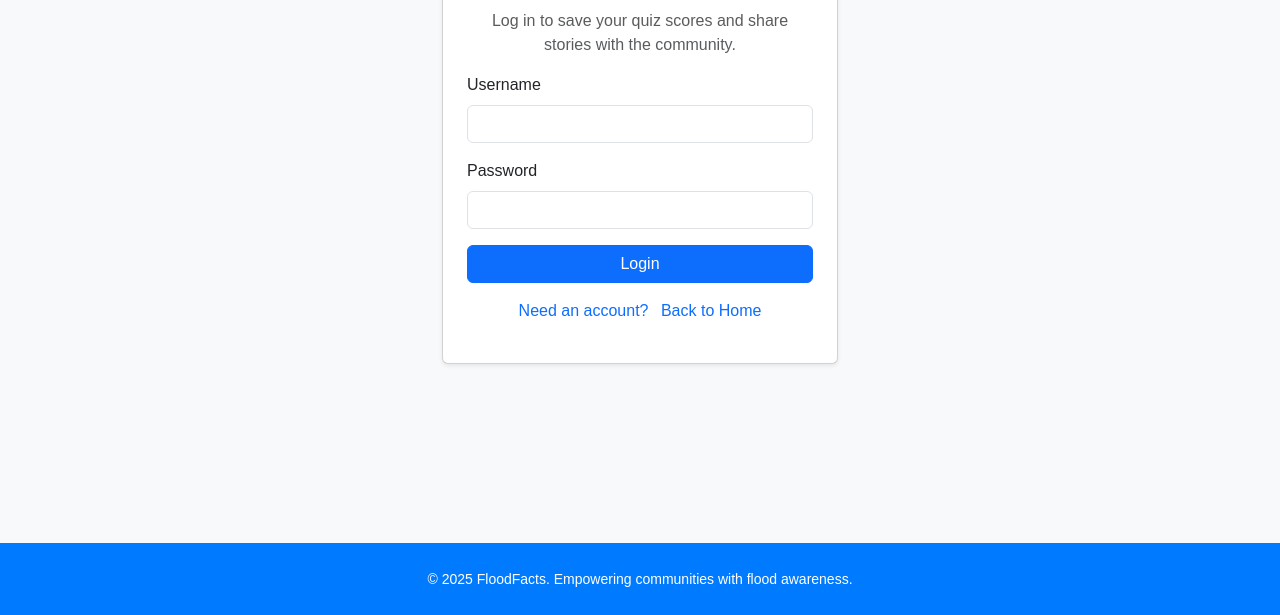
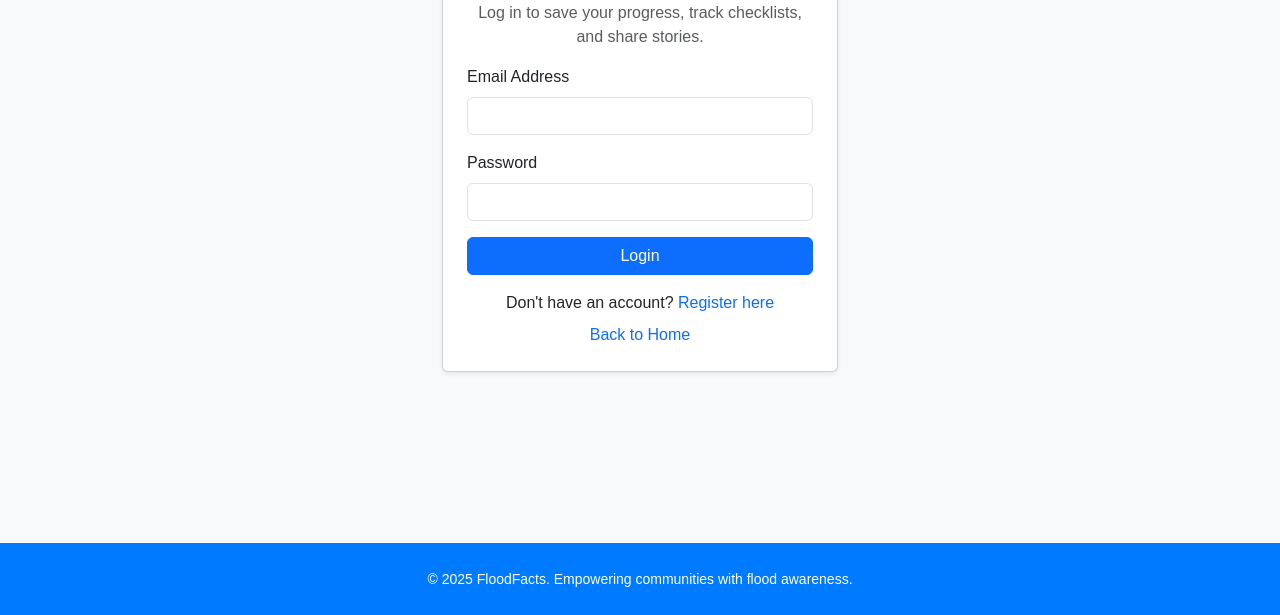
Before and after one commit to Gio6076/FloodAid, a plain HTML site: page login.html in a window 1280 px wide. Shown: the part 327-942 px from the top of the page. Drawn offline with nearby package versions, Linux system fonts and the light colour scheme.

Commit message:
Update login.html

```diff
--- a/login.html
+++ b/login.html
@@ -32,11 +32,11 @@
         <div class="container" style="max-width: 420px;">
             <div class="card p-4 shadow-sm">
                 <h2 class="text-center text-primary mb-4"><i class="fas fa-sign-in-alt"></i> Login to FloodFacts</h2>
-                <p class="text-muted text-center">Log in to save your quiz scores and share stories with the community.</p>
+                <p class="text-muted text-center">Log in to save your progress, track checklists, and share stories.</p>
                 <form id="login-form">
                     <div class="mb-3">
-                        <label for="username" class="form-label">Username</label>
-                        <input type="text" class="form-control" id="username" required>
+                        <label for="email" class="form-label">Email Address</label>
+                        <input type="email" class="form-control" id="email" required>
                     </div>
                     <div class="mb-3">
                         <label for="password" class="form-label">Password</label>
@@ -44,10 +44,11 @@
                     </div>
                     <button type="submit" class="btn btn-primary w-100">Login</button>
                 </form>
-                <p class="mt-3 text-center">
-                    <a href="signup.html" class="text-decoration-none me-2">Need an account?</a>
-                    <a href="index.html" class="text-decoration-none">Back to Home</a>
-                </p>
+
+                <div class="mt-3 text-center">
+                    <p class="mb-2">Don't have an account? <a href="registration.html" class="text-decoration-none">Register here</a></p>
+                    <p class="mt-2 mb-0"><a href="index.html" class="text-decoration-none">Back to Home</a></p>
+                </div>
             </div>
         </div>
     </main>
@@ -59,6 +60,10 @@
     </footer>
 
     <script src="https://cdn.jsdelivr.net/npm/bootstrap@5.3.0/dist/js/bootstrap.bundle.min.js"></script>
+    <script src="https://www.gstatic.com/firebasejs/9.22.1/firebase-app-compat.js"></script>
+    <script src="https://www.gstatic.com/firebasejs/9.22.1/firebase-auth-compat.js"></script>
+    <script src="https://www.gstatic.com/firebasejs/9.22.1/firebase-firestore-compat.js"></script>
+    <script src="firebase-config.js"></script>
     <script src="script.js"></script>
     <script>
         document.getElementById('current-year').textContent = new Date().getFullYear();
```
